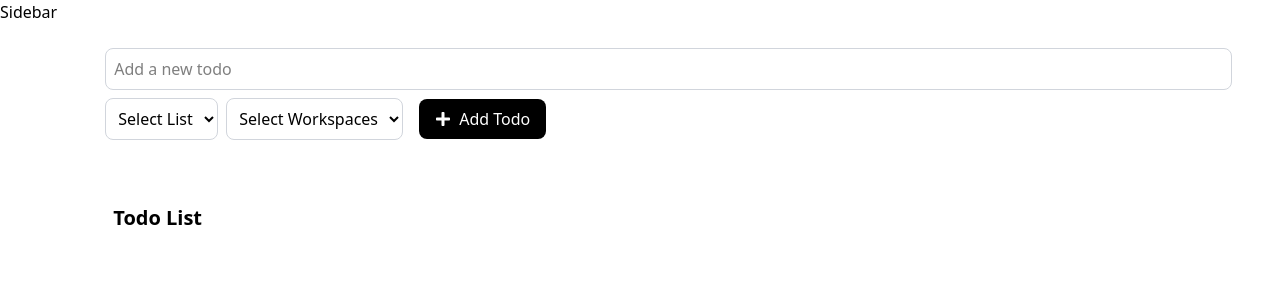
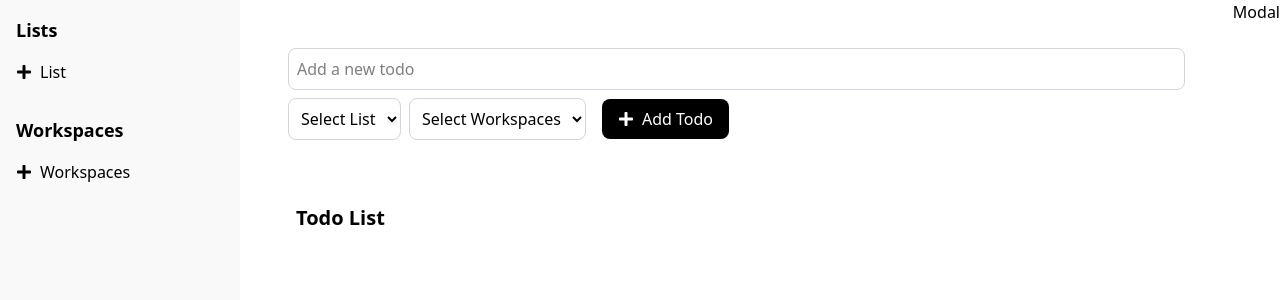
Before and after one commit to abhijitmanna912001/Task-List, a React (Vite) app: page / in a window 1280 px wide. Shown: the top 300 px of the page. Built offline with nearby package versions, Linux system fonts and the light colour scheme.

Commit message:
Sidebar component almost completed, Modal Component created

```diff
--- a/src/App.tsx
+++ b/src/App.tsx
@@ -2,6 +2,7 @@ import { MdMoreVert } from "react-icons/md";
 import MainArea from "./components/MainArea";
 import Sidebar from "./components/Sidebar";
 import { useStore } from "./store";
+import Modal from "./components/Modal";
 
 const App = () => {
   const {
@@ -88,6 +89,7 @@ const App = () => {
           </ul>
         </div>
       </div>
+      <Modal />
     </div>
   );
 };
--- /dev/null
+++ b/src/components/Modal.tsx
@@ -0,0 +1,5 @@
+const Modal = () => {
+  return <div>Modal</div>;
+};
+
+export default Modal;
--- a/src/components/Sidebar.tsx
+++ b/src/components/Sidebar.tsx
@@ -1,5 +1,29 @@
+import { FaPlus } from "react-icons/fa";
+import { useStore } from "../store";
+
 const Sidebar = () => {
-  return <div>Sidebar</div>;
+  const { lists, workspaces, openListModal, openWorkspaceModal } = useStore();
+
+  return (
+    <div className="w-60 bg-[#F9F9F9] flex flex-col">
+      <div className="flex-1 overflow-y-auto">
+        <div className="p-4">
+          <h3 className="text-lg font-semibold flex items-center">Lists</h3>
+          <button className="flex justify-center items-center mt-[1rem]">
+            <FaPlus className="mr-2" /> List
+          </button>
+        </div>
+        <div className="p-4">
+          <h3 className="text-lg font-semibold flex items-center">
+            Workspaces
+          </h3>
+          <button className="flex justify-center items-center mt-[1rem]">
+            <FaPlus className="mr-2" /> Workspaces
+          </button>
+        </div>
+      </div>
+    </div>
+  );
 };
 
 export default Sidebar;
```
